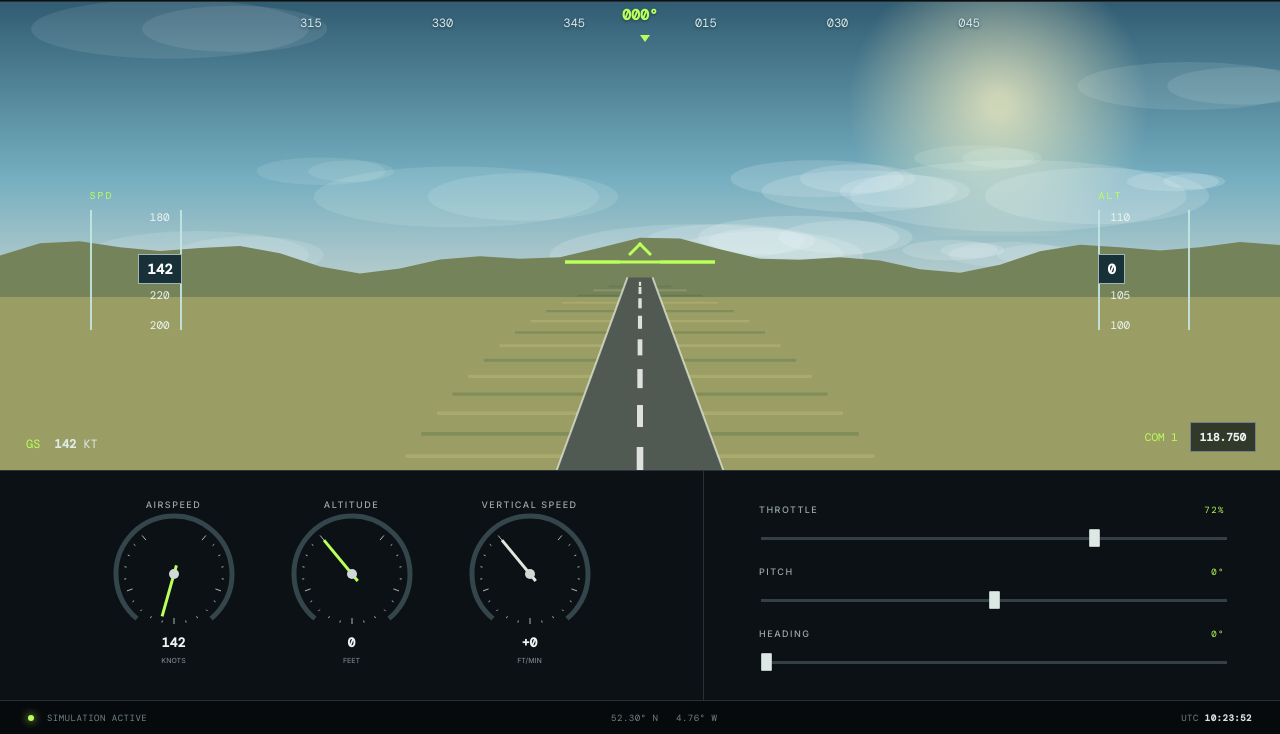
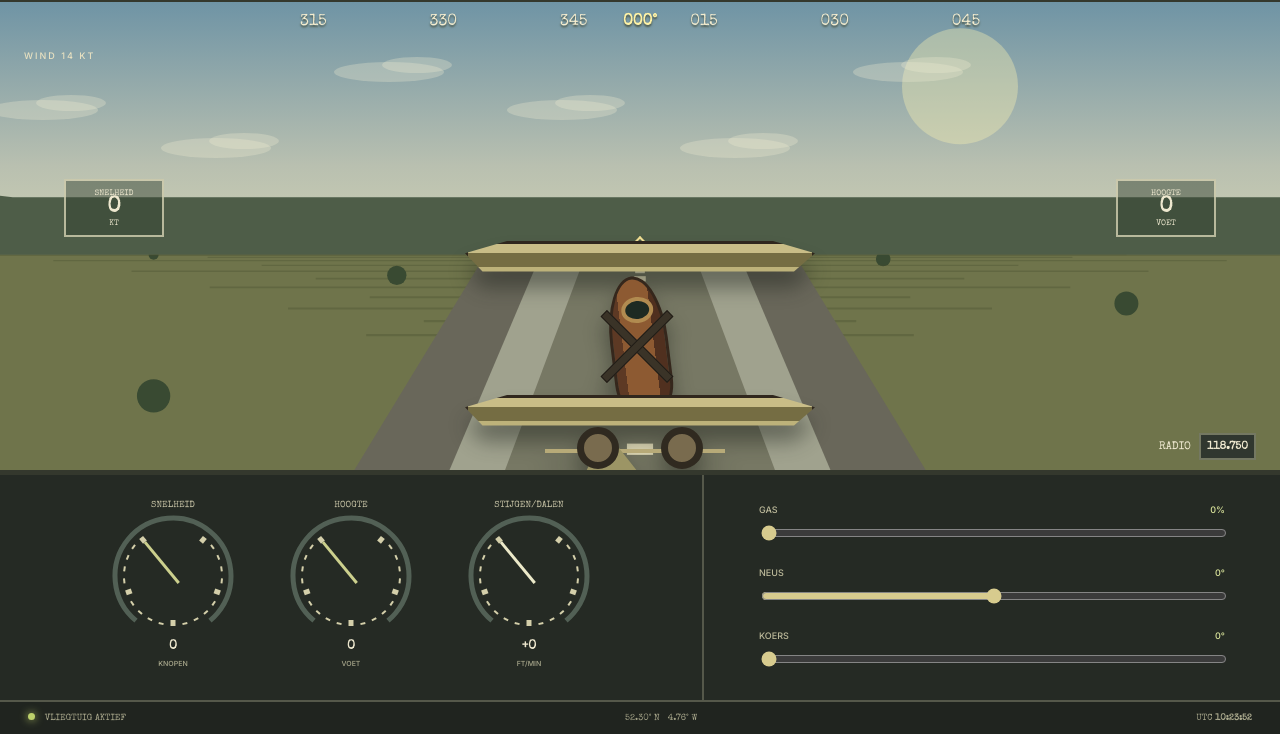
Before and after one commit to deshdeshdesh1818/hallo, a plain HTML site: page index.html in a window 1280 px wide. Shown: the part 66-800 px from the top of the page. Drawn offline with nearby package versions, Linux system fonts and the light colour scheme; animation ran at ten frames a second.

Commit message:
Transform simulator into moving biplane with a rugged full-landscape world

```diff
--- a/index.html
+++ b/index.html
@@ -3,96 +3,56 @@
   <head>
     <meta charset="UTF-8" />
     <meta name="viewport" content="width=device-width, initial-scale=1.0" />
-    <title>Skybound — Flight Simulator</title>
+    <title>Havik — Driedimensionale tweedekker</title>
     <link rel="stylesheet" href="styles.css" />
   </head>
   <body>
     <main class="cockpit">
       <header class="topbar">
-        <div class="brand"><span class="brand-mark">S</span><span>SKYBOUND</span></div>
-        <div class="flight-meta">
-          <span>FLIGHT <b id="flightNo">SB 204</b></span>
-          <span>ORIGIN <b>EHAM</b></span>
-          <span>DEST <b>KLAX</b></span>
-        </div>
-        <button id="pauseBtn" class="pause" aria-label="Pauzeer simulatie"><span id="pauseIcon">Ⅱ</span></button>
+        <div class="brand"><span class="brand-mark">H</span><span>HAVIK</span></div>
+        <div class="flight-meta"><span>VRAAG <b>WO ⅠⅠ</b></span><span>VELD <b>EHAM</b></span><span>KOERS <b id="flightHeading">000°</b></span></div>
+        <button id="pauseBtn" class="pause" aria-label="Pauzeer"><span id="pauseIcon">Ⅱ</span></button>
       </header>
 
       <section class="viewport" id="viewport">
-        <canvas id="world" aria-label="Vliegsimulator zicht"></canvas>
+        <canvas id="world" aria-label="Tweedekker vliegtuigzicht"></canvas>
+        <div class="sun-wind"><span id="cloudRun">WIND 14 KT</span></div>
+        <div class="heading-strip"><span>315</span><span>330</span><span>345</span><b id="headingTicker">000°</b><span>015</span><span>030</span><span>045</span></div>
 
-        <div class="heading-strip">
-          <span>315</span><span>330</span><span>345</span><b id="headingTicker">000°</b><span>015</span><span>030</span><span>045</span>
+        <div class="hud">
+          <div class="gauge-bank left"><span>SNELHEID</span><b id="speedHud">0</b><small>KT</small></div>
+          <div class="crosshair"><i></i><b></b><i></i></div>
+          <div class="gauge-bank right"><span>HOOGTE</span><b id="altHud">0</b><small>VOET</small></div>
         </div>
 
-        <div class="hud">
-          <div class="hud-side left">
-            <span class="hud-label">SPD</span>
-            <div class="speed-scale">
-              <span>180</span><b id="speedHud">240</b><span>220</span><span>200</span>
-            </div>
-          </div>
-
-          <div class="attitude">
-            <div class="aircraft-symbol"><i></i><b></b><i></i></div>
-          </div>
-
-          <div class="hud-side right">
-            <span class="hud-label">ALT</span>
-            <div class="alt-scale">
-              <span>110</span><b id="altHud">10,500</b><span>105</span><span>100</span>
-            </div>
-          </div>
+        <div class="biplane" id="biplane" aria-hidden="true">
+          <div class="propeller"><i></i><i></i></div>
+          <div class="upper-wing"></div>
+          <div class="fuselage"><span class="cockpit-seat"></span></div>
+          <div class="lower-wing"></div>
+          <div class="tail"><i></i><b></b></div>
+          <div class="landing-wheel left-wheel"></div>
+          <div class="landing-wheel right-wheel"></div>
         </div>
 
-        <div class="ground-readout"><span>GS</span> <b id="groundSpeed">246</b> KT</div>
-
-        <div class="radio-box">
-          <span>COM 1</span>
-          <b>118.750</b>
-        </div>
+        <div class="radio-box"><span>RADIO</span><b>118.750</b></div>
       </section>
 
       <section class="instrument-panel">
         <div class="instruments">
-          <div class="instrument">
-            <div class="instrument-label">AIRSPEED</div>
-            <canvas id="speedGauge" width="150" height="150"></canvas>
-            <strong id="speedValue">240</strong><small>KNOTS</small>
-          </div>
-          <div class="instrument">
-            <div class="instrument-label">ALTITUDE</div>
-            <canvas id="altGauge" width="150" height="150"></canvas>
-            <strong id="altValue">10,500</strong><small>FEET</small>
-          </div>
-          <div class="instrument">
-            <div class="instrument-label">VERTICAL SPEED</div>
-            <canvas id="vsGauge" width="150" height="150"></canvas>
-            <strong id="vsValue">+0</strong><small>FT/MIN</small>
-          </div>
+          <div class="instrument"><div>SNELHEID</div><canvas id="speedGauge" width="150" height="150"></canvas><strong id="speedValue">0</strong><small>KNOPEN</small></div>
+          <div class="instrument"><div>HOOGTE</div><canvas id="altGauge" width="150" height="150"></canvas><strong id="altValue">0</strong><small>VOET</small></div>
+          <div class="instrument"><div>STIJGEN/DALEN</div><canvas id="vsGauge" width="150" height="150"></canvas><strong id="vsValue">+0</strong><small>FT/MIN</small></div>
         </div>
 
         <div class="controls">
-          <div class="control-row">
-            <label for="throttle">THROTTLE <output id="throttleOut">72%</output></label>
-            <input id="throttle" type="range" min="0" max="100" value="72" />
-          </div>
-          <div class="control-row">
-            <label for="pitch">PITCH <output id="pitchOut">0°</output></label>
-            <input id="pitch" type="range" min="-10" max="10" value="0" />
-          </div>
-          <div class="control-row">
-            <label for="heading">HEADING <output id="headingOut">0°</output></label>
-            <input id="heading" type="range" min="0" max="359" value="0" />
-          </div>
+          <div class="control-row"><label for="throttle">GAS <output id="throttleOut">0%</output></label><input id="throttle" type="range" min="0" max="100" value="0" /></div>
+          <div class="control-row"><label for="pitch">NEUS <output id="pitchOut">0°</output></label><input id="pitch" type="range" min="-12" max="12" value="0" /></div>
+          <div class="control-row"><label for="heading">KOERS <output id="headingOut">0°</output></label><input id="heading" type="range" min="0" max="359" value="0" /></div>
         </div>
       </section>
 
-      <footer>
-        <span><i class="status-dot"></i> SIMULATION ACTIVE</span>
-        <span id="coordinates">52.30° N&nbsp;&nbsp; 4.76° E</span>
-        <span>UTC <b id="utc">14:32:08</b></span>
-      </footer>
+      <footer><span><i class="status-dot"></i> VLIEGTUIG AKTIEF</span><span id="coordinates">52.30° N&nbsp;&nbsp; 4.76° E</span><span>UTC <b id="utc">14:32:08</b></span></footer>
     </main>
     <script src="script.js"></script>
   </body>
--- a/script.js
+++ b/script.js
@@ -1,41 +1,58 @@
-const canvas=document.getElementById('world'), ctx=canvas.getContext('2d');
+const canvas=document.getElementById('world'),ctx=canvas.getContext('2d');
 const throttle=document.getElementById('throttle'),pitch=document.getElementById('pitch'),heading=document.getElementById('heading');
-let paused=false, altitude=0, speed=0, headingVal=0, pitchVal=0, vertical=0, lon=-4.76, lat=52.30, onGround=true, clouds=[], rollDistance=0, flightDistance=0;
+let paused=false,altitude=0,speed=0,headingVal=0,pitchVal=0,vertical=0,onGround=true,lon=-4.76,lat=52.30,worldTravel=0,turnView=0,propSpin=0,seed=7;
 
-function resize(){const d=devicePixelRatio||1,r=canvas.parentElement.getBoundingClientRect();canvas.width=r.width*d;canvas.height=r.height*d;ctx.setTransform(d,0,0,d,0,0)}
-window.addEventListener('resize',resize);resize();
-for(let i=0;i<18;i++)clouds.push({x:Math.random()*1400,y:20+Math.random()*300,s:30+Math.random()*90,a:.08+Math.random()*.12});
+function resize(){const d=devicePixelRatio||1,r=canvas.parentElement.getBoundingClientRect();canvas.width=r.width*d;canvas.height=r.height*d;ctx.setTransform(d,0,0,d,0,0)}addEventListener('resize',resize);resize();
 
-function drawWorld(t){
- const w=canvas.clientWidth,h=canvas.clientHeight,horizon=h*.58+pitchVal*2;
- const sky=ctx.createLinearGradient(0,0,0,h*.68);sky.addColorStop(0,'#315c72');sky.addColorStop(.55,'#75aec0');sky.addColorStop(1,'#d0d9d2');ctx.fillStyle=sky;ctx.fillRect(0,0,w,h);
- const rg=ctx.createRadialGradient(w*.78,h*.22,10,w*.78,h*.22,150);rg.addColorStop(0,'rgba(255,245,194,.7)');rg.addColorStop(1,'rgba(255,245,194,0)');ctx.fillStyle=rg;ctx.fillRect(w*.55,0,w*.5,h*.5);
- const drift=((headingVal+180)%360-180)*1.3;
- ctx.save();ctx.translate(drift,0);for(const c of clouds){let x=(c.x+t*.004*(speed/240))%(w+300)-150;ctx.globalAlpha=c.a;ctx.fillStyle='#eff8f6';ctx.beginPath();ctx.ellipse(x,c.y+c.y*.08*(pitchVal/10),c.s*1.5,c.s*.32,0,0,Math.PI*2);ctx.fill();ctx.beginPath();ctx.ellipse(x+c.s*.7,c.y,c.s,c.s*.25,0,0,Math.PI*2);ctx.fill()}ctx.restore();ctx.globalAlpha=1;
- // Terrain fills the lower view; the moving field bands give a forward-motion cue.
- ctx.fillStyle='#75835a';ctx.beginPath();ctx.moveTo(0,horizon);for(let x=0;x<=w;x+=40)ctx.lineTo(x,horizon-18-Math.sin(x*.012+headingVal*.01)*12-Math.sin(x*.031)*7);ctx.lineTo(w,h);ctx.lineTo(0,h);ctx.fill();
- ctx.fillStyle='#9a9d64';ctx.fillRect(0,horizon+Math.max(0,(h-horizon)*.12),w,h);
- ctx.save();ctx.beginPath();ctx.rect(0,horizon,w,h-horizon);ctx.clip();ctx.translate(drift,0);
- for(let i=0;i<16;i++){const p=((i/16+flightDistance*.015)%1);const y=horizon+10+p*p*(h-horizon);ctx.strokeStyle=i%2?'rgba(230,218,156,.20)':'rgba(55,91,55,.24)';ctx.lineWidth=1+p*3;ctx.beginPath();ctx.moveTo(w*.5-250*p,y);ctx.lineTo(w*.5+250*p,y);ctx.stroke()}
+function noise(n){return Math.sin(n*12.9898+seed*78.233)*43758.5453%1}
+function line(x1,y1,x2,y2,color,width=1){ctx.strokeStyle=color;ctx.lineWidth=width;ctx.beginPath();ctx.moveTo(x1,y1);ctx.lineTo(x2,y2);ctx.stroke()}
+
+function drawWorld(){
+ const w=canvas.clientWidth,h=canvas.clientHeight,horizon=h*.54+pitchVal*2.1;
+ // Natural, hand-painted sky
+ const sky=ctx.createLinearGradient(0,0,0,horizon);sky.addColorStop(0,'#6f94a5');sky.addColorStop(.65,'#b9c0b0');sky.addColorStop(1,'#d0d1b4');ctx.fillStyle=sky;ctx.fillRect(0,0,w,h);
+ ctx.fillStyle='rgba(248,238,177,.38)';ctx.beginPath();ctx.arc(w*.75,h*.18,58,0,Math.PI*2);ctx.fill();
+ ctx.fillStyle='rgba(238,235,210,.30)';for(let i=0;i<7;i++){const cx=((i*173+worldTravel*.025)% (w+260))-130,cy=70+(i%3)*38;ctx.beginPath();ctx.ellipse(cx,cy,55,10,0,0,Math.PI*2);ctx.fill();ctx.beginPath();ctx.ellipse(cx+28,cy-7,35,8,0,0,Math.PI*2);ctx.fill()}
+
+ ctx.save();ctx.translate(turnView*-w*.20,0);
+ // Distant mountains and villages remain visually linked to the course
+ ctx.fillStyle='#66715b';ctx.beginPath();ctx.moveTo(-w*.15,horizon);for(let x=-w*.15;x<w*1.15;x+=w*.055){const xx=x,peak=horizon-35-Math.abs(noise(Math.floor(x/w*.055)))*82;ctx.lineTo(xx,peak)}ctx.lineTo(w*1.15,horizon);ctx.closePath();ctx.fill();
+ ctx.fillStyle='#4e5d48';ctx.beginPath();ctx.moveTo(-w*.15,horizon+8);for(let x=-w*.15;x<w*1.15;x+=w*.08){ctx.lineTo(x,horizon-12-Math.abs(noise(Math.floor(x/w*.08)+20))*58)}ctx.lineTo(w*1.15,horizon+8);ctx.closePath();ctx.fill();
+ // Low perspective ground
+ ctx.fillStyle='#6f744b';ctx.beginPath();ctx.moveTo(0,horizon);ctx.lineTo(w,horizon);ctx.lineTo(w,h);ctx.lineTo(0,h);ctx.fill();
+
+ // Moving hedgerows, trees and field boundaries
+ ctx.save();ctx.beginPath();ctx.rect(0,horizon,w,h-horizon);ctx.clip();
+ for(let i=-4;i<18;i++){
+  const z=((i/18+worldTravel*.018)%1+1)%1;
+  const y=horizon+z*z*(h-horizon);
+  const side=(i%2?.55:.38);
+  line(w*(.5-side*(1-z)),y,w*(.5+side*(1-z)),y,'rgba(68,76,45,.32)',1+z*2);
+  if(i%3===0){const tx=w*(.12+(i%5)*.19),ty=y-10*z;ctx.fillStyle='#394a32';ctx.beginPath();ctx.arc(tx,ty,5+z*14,0,Math.PI*2);ctx.fill()}
+ }
+ // Perspective runway, always visible while on the ground
  if(onGround){
-  const rw=w*.065;ctx.fillStyle='#505a52';ctx.beginPath();ctx.moveTo(w*.5-rw*.15,horizon+4);ctx.lineTo(w*.5+rw*.15,horizon+4);ctx.lineTo(w*.5+rw,h);ctx.lineTo(w*.5-rw,h);ctx.closePath();ctx.fill();
-  ctx.strokeStyle='rgba(235,240,225,.7)';ctx.lineWidth=2;ctx.beginPath();ctx.moveTo(w*.5-rw*.15,horizon+4);ctx.lineTo(w*.5-rw,h);ctx.moveTo(w*.5+rw*.15,horizon+4);ctx.lineTo(w*.5+rw,h);ctx.stroke();
-  for(let i=0;i<8;i++){const p=((i/8+rollDistance*.035)%1);const y=horizon+8+p*p*(h-horizon);const dashW=2+p*5,dashH=3+p*24;ctx.fillStyle='rgba(255,255,255,.82)';ctx.fillRect(w*.5-dashW/2,y,dashW,dashH)}
+  const near=w*.31,far=w*.44,runwayTop=horizon+5;
+  ctx.fillStyle='#69675a';ctx.beginPath();ctx.moveTo(w*.5-far*.28,runwayTop);ctx.lineTo(w*.5+far*.28,runwayTop);ctx.lineTo(w*.5+near*.72,h);ctx.lineTo(w*.5-near*.72,h);ctx.closePath();ctx.fill();
+  ctx.fillStyle='#a0a28e';ctx.beginPath();ctx.moveTo(w*.5-far*.18,runwayTop);ctx.lineTo(w*.5+far*.18,runwayTop);ctx.lineTo(w*.5+near*.48,h);ctx.lineTo(w*.5-near*.48,h);ctx.closePath();ctx.fill();
+  ctx.fillStyle='#777864';ctx.beginPath();ctx.moveTo(w*.5-far*.10,runwayTop);ctx.lineTo(w*.5+far*.10,runwayTop);ctx.lineTo(w*.5+near*.34,h);ctx.lineTo(w*.5-near*.34,h);ctx.closePath();ctx.fill();
+  // Receding runway marks move toward the aircraft
+  for(let i=0;i<12;i++){const z=((i/12+worldTravel*.032)%1+1)%1;const y=horizon+8+z*z*(h-horizon);const half=3+z*11;ctx.fillStyle='rgba(238,232,194,.92)';ctx.fillRect(w*.5-half,y,half*2,3+z*9)}
  }
- ctx.restore();
+ ctx.restore();ctx.restore();
+
+ // Propeller animation and simple rudder movement
+ const prop=document.querySelector('.propeller');if(prop)prop.style.transform=`rotate(${propSpin}deg)`;
 }
 
-function gauge(canvasId,value,min,max,kind){const c=document.getElementById(canvasId),x=c.getContext('2d'),w=c.width,h=c.height,cx=w/2,cy=h/2,r=58;x.clearRect(0,0,w,h);x.save();x.translate(cx,cy);x.strokeStyle='#34464b';x.lineWidth=5;x.beginPath();x.arc(0,0,r,Math.PI*.72,Math.PI*2.28);x.stroke();x.strokeStyle='#aebbb8';x.lineWidth=1;for(let i=0;i<=20;i++){let a=Math.PI*.72+i*(Math.PI*1.56/20),inner=r-8,outer=r-(i%5===0?14:10);x.beginPath();x.moveTo(Math.cos(a)*inner,-Math.sin(a)*inner);x.lineTo(Math.cos(a)*outer,-Math.sin(a)*outer);x.stroke()}const p=Math.max(0,Math.min(1,(value-min)/(max-min))),a=Math.PI*.72+p*Math.PI*1.56;x.strokeStyle=kind==='v'?'#dfe7df':'#baff5a';x.lineWidth=3;x.beginPath();x.moveTo(-Math.cos(a)*9,Math.sin(a)*9);x.lineTo(Math.cos(a)*44,-Math.sin(a)*44);x.stroke();x.fillStyle='#cfdad7';x.beginPath();x.arc(0,0,5,0,Math.PI*2);x.fill();x.restore()}
+function gauge(id,value,min,max,kind){const c=document.getElementById(id),x=c.getContext('2d'),w=c.width,h=c.height,r=58;x.clearRect(0,0,w,h);x.save();x.translate(w/2,h/2);x.strokeStyle='#526055';x.lineWidth=5;x.beginPath();x.arc(0,0,r,Math.PI*.72,Math.PI*2.28);x.stroke();for(let i=0;i<=20;i++){const a=Math.PI*.72+i*Math.PI*1.56/20,inner=r-8,outer=r-(i%5===0?14:10);x.beginPath();x.moveTo(Math.cos(a)*inner,-Math.sin(a)*inner);x.lineTo(Math.cos(a)*outer,-Math.sin(a)*outer);x.strokeStyle='#d4cfaa';x.stroke()}const p=Math.max(0,Math.min(1,(value-min)/(max-min))),a=Math.PI*.72+p*Math.PI*1.56;x.strokeStyle=kind==='v'?'#ece9c9':'#ccd08d';x.lineWidth=3;x.beginPath();x.moveTo(-Math.cos(a)*9,Math.sin(a)*9);x.lineTo(Math.cos(a)*44,-Math.sin(a)*44);x.stroke();x.restore()}
 
-let last=performance.now();
-function loop(now){const dt=Math.min(.05,(now-last)/1000);last=now;if(!paused){const power=+throttle.value;const desiredSpeed=power*3.2;speed+=(desiredSpeed-speed)*dt*.38;pitchVal+=(+pitch.value-pitchVal)*dt*2;headingVal=+heading.value;
- if(onGround){vertical=0;altitude=0;rollDistance+=speed*dt*.04;if(speed>=55&&pitchVal>=7){onGround=false;vertical=250}}
- else{vertical=pitchVal*420;altitude+=vertical*dt/60;if(altitude<=0){altitude=0;vertical=0;if(pitchVal<2){onGround=true;speed=Math.max(0,speed-35*dt)}}altitude=Math.min(14000,altitude);flightDistance+=speed*dt*.001}
- lon+=(speed/3600)*dt*.018;lat+=pitchVal*dt*.00008}
- drawWorld(now);updateUI();requestAnimationFrame(loop)}
+let last=performance.now();function loop(now){const dt=Math.min(.05,(now-last)/1000);last=now;if(!paused){const power=+throttle.value;const target=power*1.45;speed+=(target-speed)*dt*.32;pitchVal+=(+pitch.value-pitchVal)*dt*1.8;const targetHeading=+heading.value;let diff=((targetHeading-headingVal+540)%360)-180;headingVal=(headingVal+diff*dt*.8+360)%360;turnView+=(diff*dt*.008-turnView)*dt*.8;worldTravel+=(speed*dt*.06);propSpin=(propSpin+speed*dt*2.2)%360;
+ if(onGround){vertical=0;altitude=0;if(speed>=48&&pitchVal>=6){onGround=false;vertical=180}}
+ else{vertical=pitchVal*360;altitude+=vertical*dt/60;if(altitude<=0){altitude=0;vertical=0;if(pitchVal<2){onGround=true;speed=Math.max(0,speed-22*dt)}}altitude=Math.min(14000,altitude)}
+ lon+=(speed/3600)*dt*.018*Math.sin(headingVal*Math.PI/180);lat+=(speed/3600)*dt*.018*Math.cos(headingVal*Math.PI/180)}drawWorld();updateUI();requestAnimationFrame(loop)}
 
-function updateUI(){document.getElementById('speedValue').textContent=Math.round(speed);document.getElementById('altValue').textContent=Math.round(altitude).toLocaleString('en-US');document.getElementById('vsValue').textContent=(vertical>=0?'+':'')+Math.round(vertical);document.getElementById('speedHud').textContent=Math.round(speed);document.getElementById('altHud').textContent=Math.round(altitude).toLocaleString('en-US');document.getElementById('groundSpeed').textContent=Math.round(speed);document.getElementById('headingTicker').textContent=String(Math.round(headingVal)%360).padStart(3,'0')+'°';document.getElementById('headingOut').textContent=heading.value+'°';document.getElementById('pitchOut').textContent=(pitch.value>0?'+':'')+pitch.value+'°';document.getElementById('throttleOut').textContent=throttle.value+'%';document.getElementById('coordinates').innerHTML=Math.abs(lat).toFixed(2)+'° '+(lat>=0?'N':'S')+'&nbsp;&nbsp; '+Math.abs(lon).toFixed(2)+'° '+(lon>=0?'E':'W');gauge('speedGauge',speed,0,320);gauge('altGauge',altitude,0,14000);gauge('vsGauge',Math.abs(vertical),0,2000,'v');document.getElementById('utc').textContent=new Date().toISOString().slice(11,19)}
+function updateUI(){const h=Math.round(headingVal)%360;document.getElementById('speedValue').textContent=Math.round(speed);document.getElementById('altValue').textContent=Math.round(altitude).toLocaleString('en-US');document.getElementById('vsValue').textContent=(vertical>=0?'+':'')+Math.round(vertical);document.getElementById('speedHud').textContent=Math.round(speed);document.getElementById('altHud').textContent=Math.round(altitude).toLocaleString('en-US');document.getElementById('headingTicker').textContent=String(h).padStart(3,'0')+'°';document.getElementById('flightHeading').textContent=String(h).padStart(3,'0')+'°';document.getElementById('headingOut').textContent=heading.value+'°';document.getElementById('pitchOut').textContent=(pitch.value>0?'+':'')+pitch.value+'°';document.getElementById('throttleOut').textContent=throttle.value+'%';document.getElementById('coordinates').innerHTML=Math.abs(lat).toFixed(2)+'° '+(lat>=0?'N':'S')+'&nbsp;&nbsp; '+Math.abs(lon).toFixed(2)+'° '+(lon>=0?'E':'W');gauge('speedGauge',speed,0,180);gauge('altGauge',altitude,0,14000);gauge('vsGauge',Math.abs(vertical),0,2000,'v');document.getElementById('utc').textContent=new Date().toISOString().slice(11,19)}
 
-throttle.addEventListener('input',()=>document.getElementById('throttleOut').textContent=throttle.value+'%');pitch.addEventListener('input',()=>document.getElementById('pitchOut').textContent=(pitch.value>0?'+':'')+pitch.value+'°');heading.addEventListener('input',()=>document.getElementById('headingOut').textContent=heading.value+'°');
-document.getElementById('pauseBtn').addEventListener('click',()=>{paused=!paused;document.getElementById('pauseIcon').textContent=paused?'▶':'Ⅱ';document.querySelector('footer span').innerHTML=paused?'◆ SIMULATION PAUSED':'<i class="status-dot"></i> SIMULATION ACTIVE'});
+throttle.addEventListener('input',()=>document.getElementById('throttleOut').textContent=throttle.value+'%');pitch.addEventListener('input',()=>document.getElementById('pitchOut').textContent=(pitch.value>0?'+':'')+pitch.value+'°');heading.addEventListener('input',()=>document.getElementById('headingOut').textContent=heading.value+'°');document.getElementById('pauseBtn').addEventListener('click',()=>{paused=!paused;document.getElementById('pauseIcon').textContent=paused?'▶':'Ⅱ';document.querySelector('footer span').innerHTML=paused?'◆ VLIEGTUIG PAUZE':'<i class="status-dot"></i> VLIEGTUIG AKTIEF'});
 requestAnimationFrame(loop);
```
Also changed, not shown: styles.css, 1 other file.
